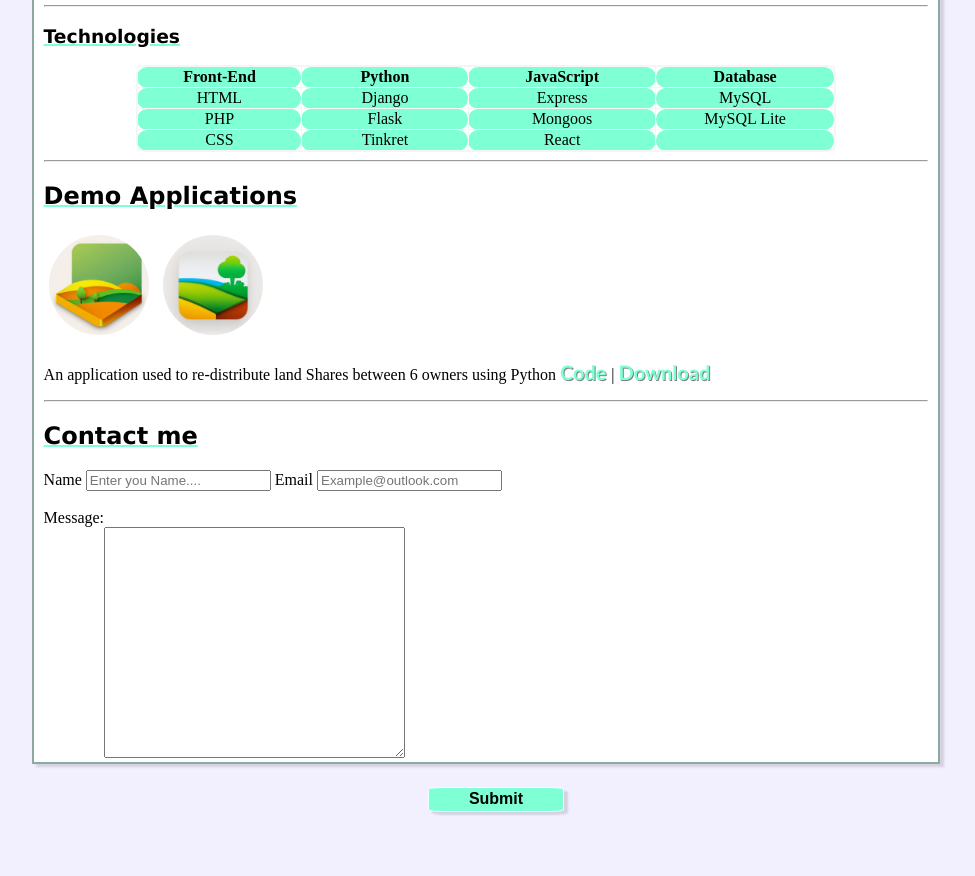
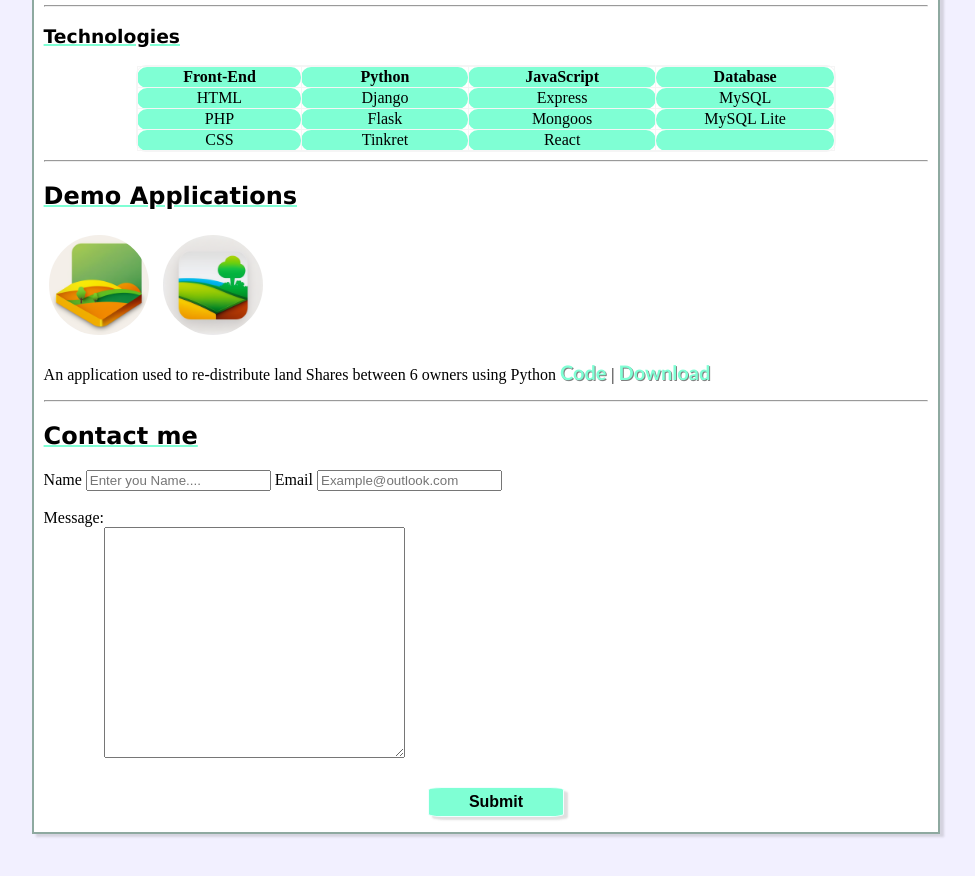
Before and after one commit to Kareem-124/Portfolo, a plain HTML site: page index.html in a window 1280 px wide. Shown: the part 344-1220 px from the top of the page, without its empty margins (154-1129 px from the left). Drawn offline with Linux system fonts and the light colour scheme.

Commit message:
Outer Box Padding fix
moved the submit button inside the application box

```diff
--- a/index.html
+++ b/index.html
@@ -78,7 +78,7 @@
             .button{
                 position: absolute;
                 width: 15%;
-                height: 25px;
+                height: 30px;
                 margin: 25px 42.5%;
                 background-color: aquamarine;
                 border: 1px solid azure;
@@ -95,7 +95,7 @@
                 background-color: rgb(87, 191, 255);
             }
             #Size{
-                padding: 0px 10px 0 10px;
+                padding: 0px 10px 70px 10px;
                 position: relative;
                 width: 70%;
                 margin: 0 auto;
```
